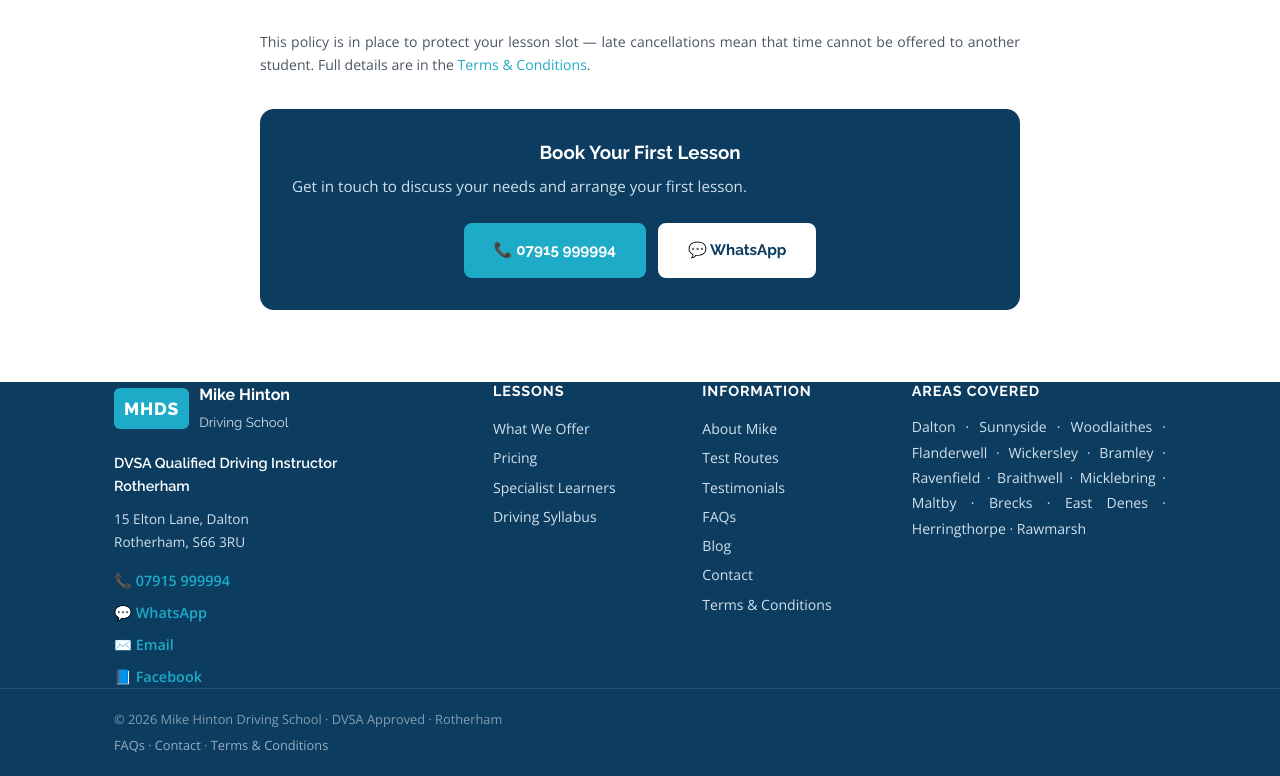
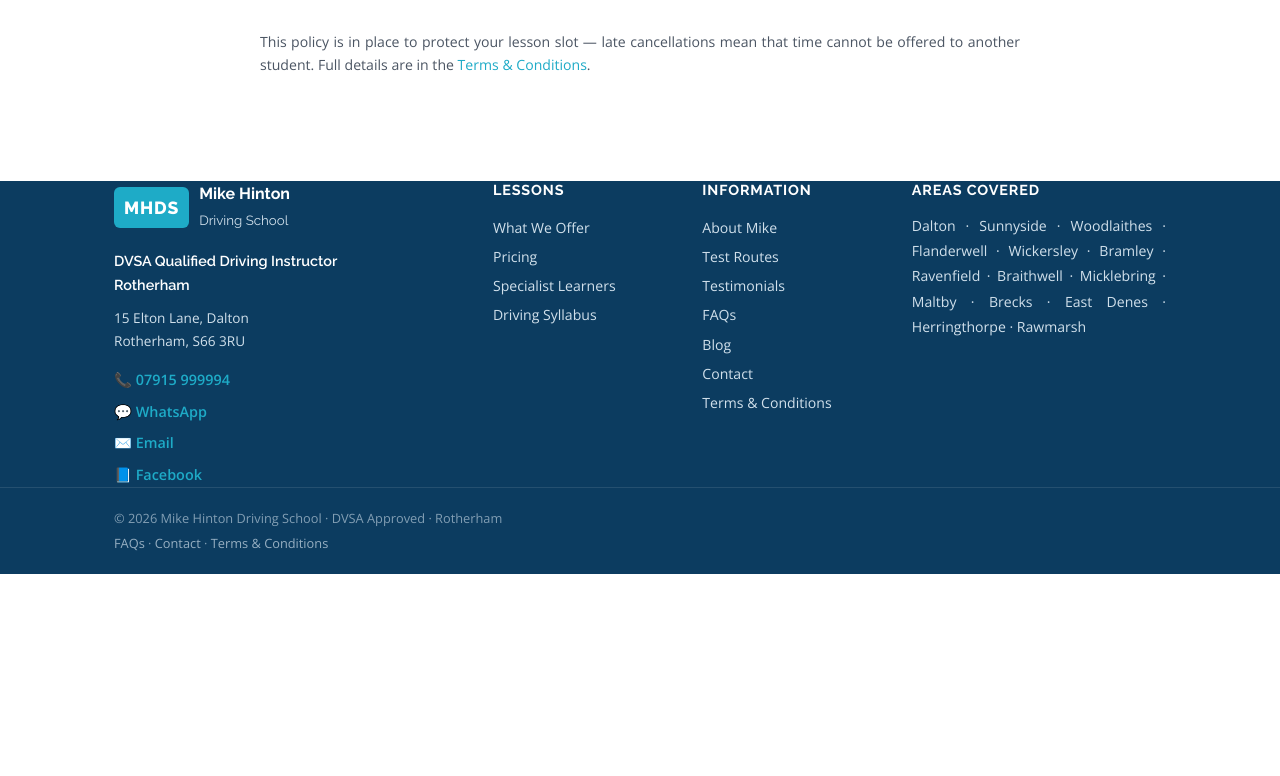
Before and after one commit to mikehinton-wq/mods-website, a React (Vite) app: page /pricing in a window 1280 px wide. Shown: the part 1208-1984 px from the top of the page. After the commit the page ends 1782 px from the top, so only its background shows below. Built offline with nearby package versions, Linux system fonts and the light colour scheme.

Commit message:
Update site

```diff
--- a/src/pages/Pricing.jsx
+++ b/src/pages/Pricing.jsx
@@ -90,16 +90,6 @@ export default function Pricing() {
               <Link to="/terms" style={{ color: 'var(--primary)' }}>Terms &amp; Conditions</Link>.
             </p>
 
-            <div style={{ background: 'var(--navy)', borderRadius: 'var(--radius-lg)', padding: '32px', textAlign: 'center' }}>
-              <h3 style={{ color: 'var(--white)', marginBottom: 10 }}>Book Your First Lesson</h3>
-              <p style={{ color: 'var(--light-blue)', marginBottom: 24, fontSize: '0.95rem' }}>
-                Get in touch to discuss your needs and arrange your first lesson.
-              </p>
-              <div style={{ display: 'flex', gap: 12, justifyContent: 'center', flexWrap: 'wrap' }}>
-                <a href="tel:07915999994" className="btn btn-primary">📞 07915 999994</a>
-                <a href="https://wa.me/447915999994" className="btn btn-white" target="_blank" rel="noreferrer" style={{ color: 'var(--navy)' }}>💬 WhatsApp</a>
-              </div>
-            </div>
           </div>
         </div>
       </section>
```
